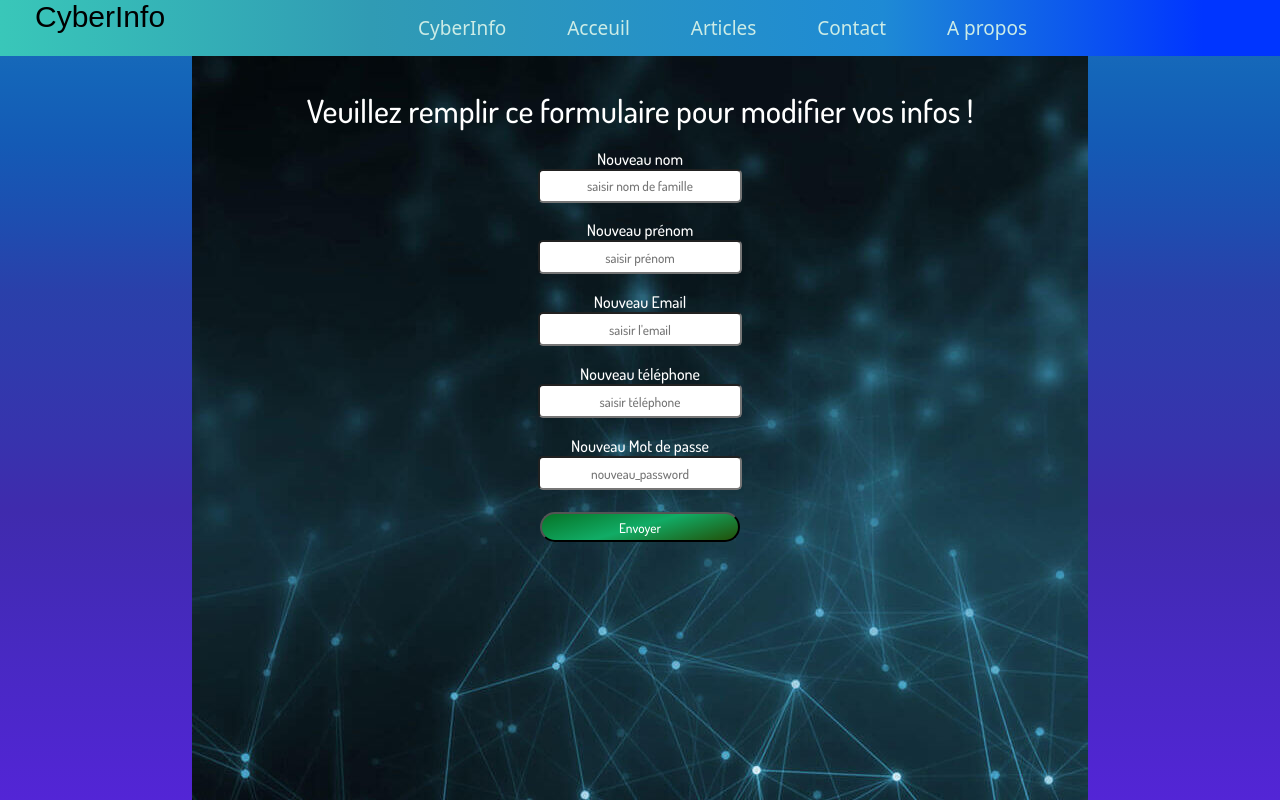
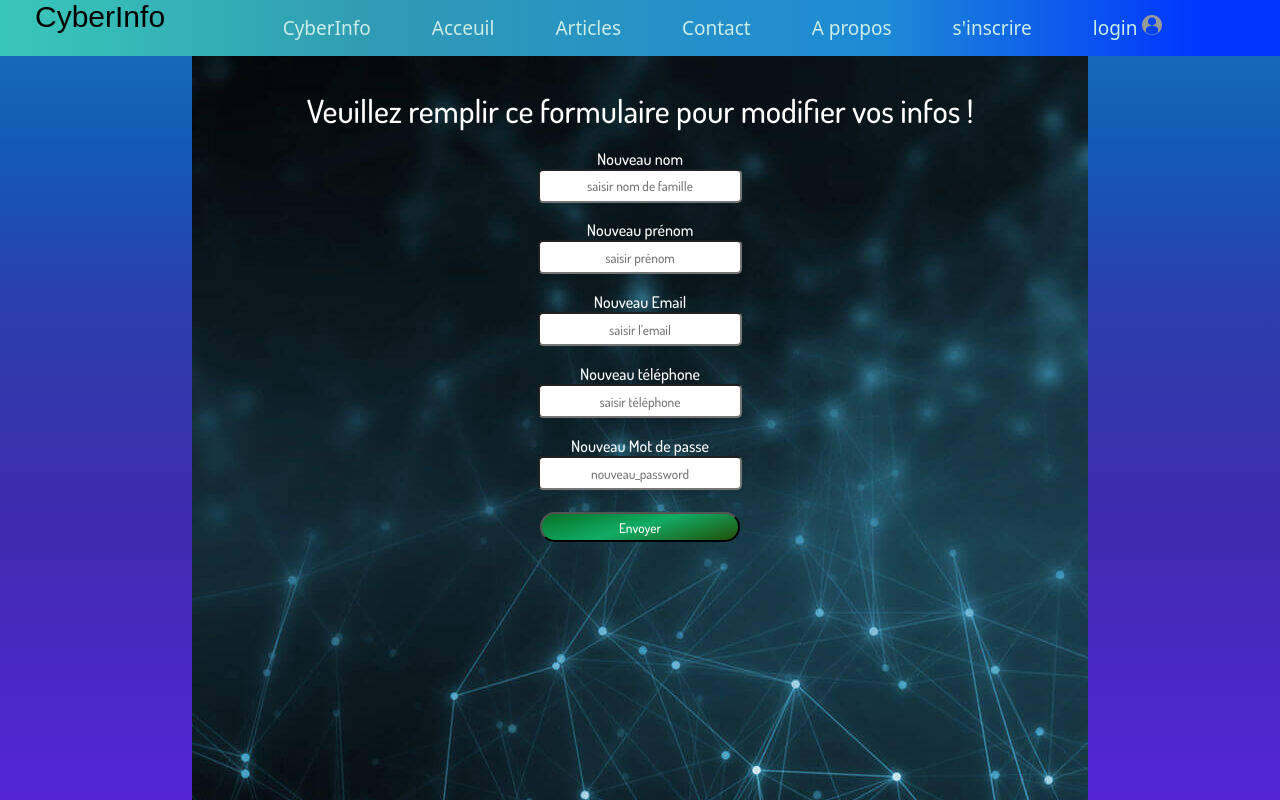
Before and after one commit to Shelovescolin/SAE_INFO, a plain HTML site: page change_infos.html in a window 1280 px wide. Drawn offline with Linux system fonts and the light colour scheme; a web font is replaced by a local one.

Commit message:
Update change_infos.html

```diff
--- a/change_infos.html
+++ b/change_infos.html
@@ -26,6 +26,8 @@
         <li><a href="#">Articles</a></li>
         <li><a href="#">Contact </a></li>
         <li><a href="#"> A propos</a></li>
+       <li class="inscription"><a href="#"> s'inscrire</a></li>
+       <li class="login"><a href="#">login <img src="user.png" width="20px" height="20px"></a></li>
     </ul>
 </nav>
 
```
